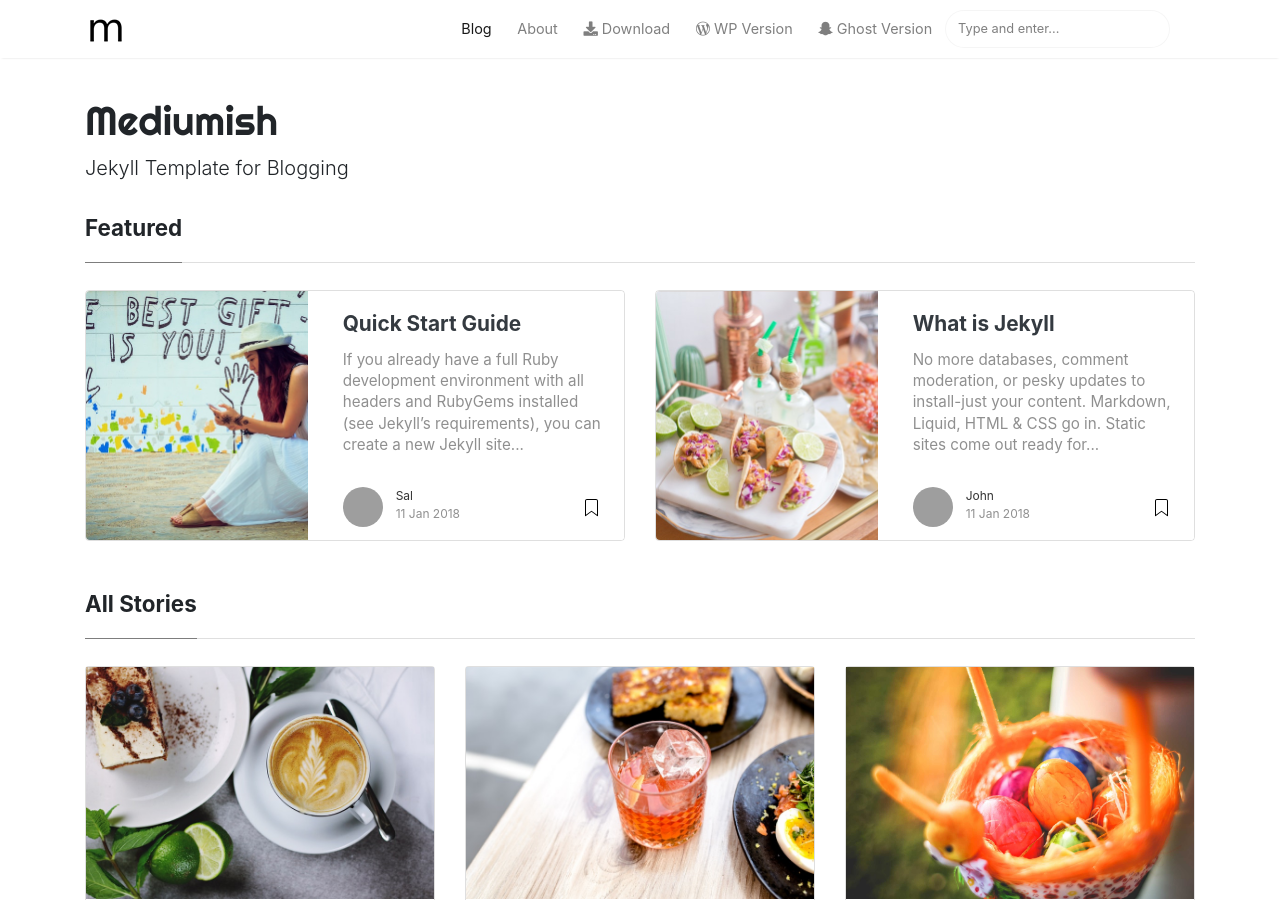
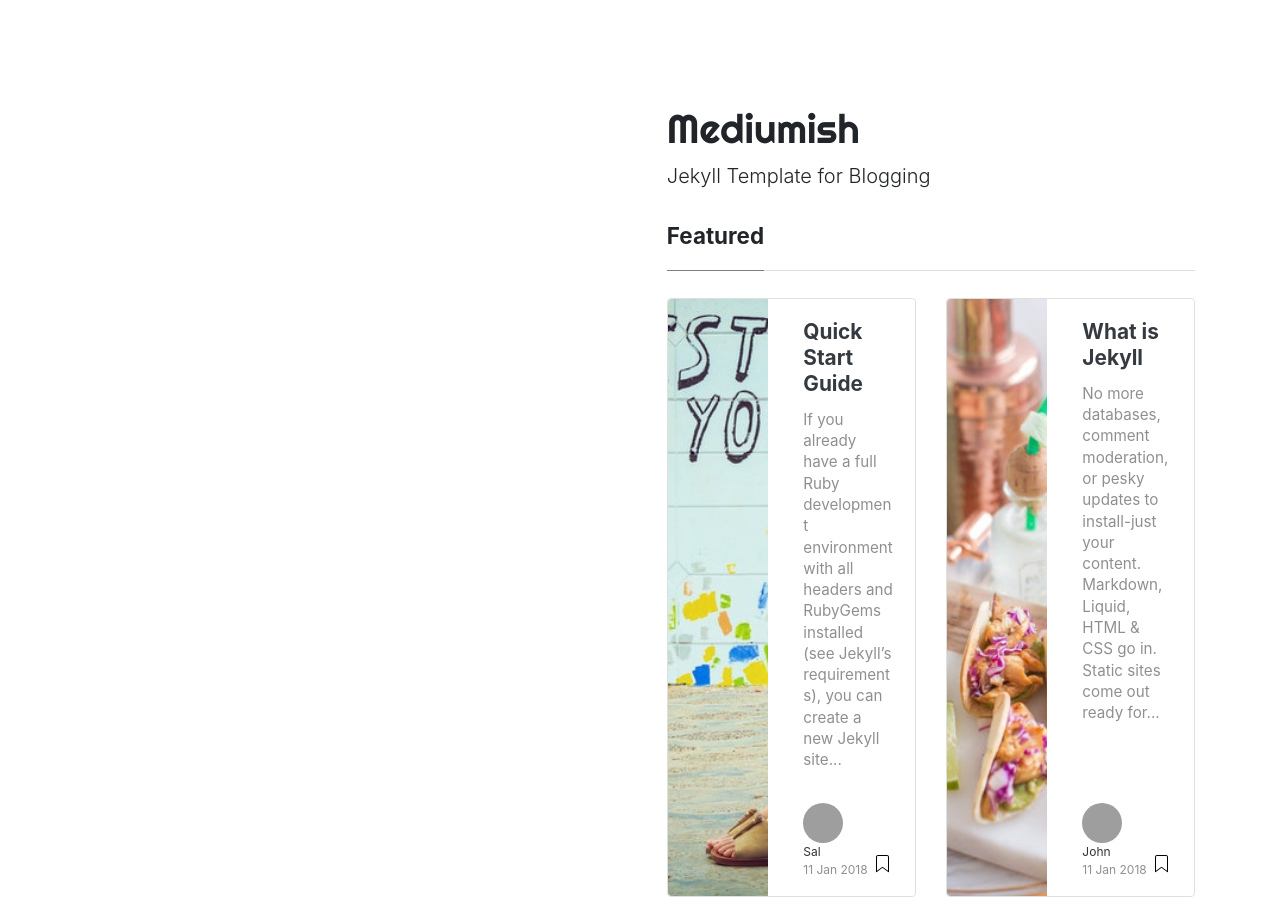
Before and after one commit to parope23/parope23.github.io, a Jekyll site: the page built from index.html, in a window 1280 px wide and 900 px high. Built offline with Jekyll 4.4.1, drawn with Linux system fonts in a browser that asks for light colours; nearby versions of some CDN libraries; the list of posts is cut into pages by our own code; comment, search, counter and statistics services are not loaded; some of the changed text lies outside the part shown; grey boxes are pictures that could not be loaded.

Commit message:
Update default.html

```diff
--- a/_layouts/default.html
+++ b/_layouts/default.html
@@ -79,31 +80,19 @@ ga('send', 'pageview');
                 <a class="nav-link" href="{{ site.baseurl }}/about">About</a>
                 </li>
 
-                <li class="nav-item">
-                <a class="nav-link" href="https://github.com/wowthemesnet/mediumish-theme-jekyll/archive/master.zip"><i class="fas fa-download"></i> Download</a>
-                </li>
-
-                <li class="nav-item">
-                <a target="_blank" class="nav-link" href="https://www.wowthemes.net/themes/mediumish-wordpress/"><i class="fab fa-wordpress-simple"></i> WP Version</a>
-                </li>
-
-                <li class="nav-item">
-                <a target="_blank" class="nav-link" href="https://www.wowthemes.net/themes/mediumish-ghost/"><i class="fab fa-snapchat-ghost"></i> Ghost Version</a>
-                </li>
-
                 {% include search-lunr.html %}
 
             </ul>
 
 
 
-        <!-- End Menu -->
+        <!-- End Menu
 
     </div>
 
     </div>
 </nav>
-<!-- End Navigation
+<!-- End Navigation -->
 ================================================== -->
 
 <div class="site-content">
```
Also changed, not shown: other parts of _layouts/default.html (+2 -1 lines).
